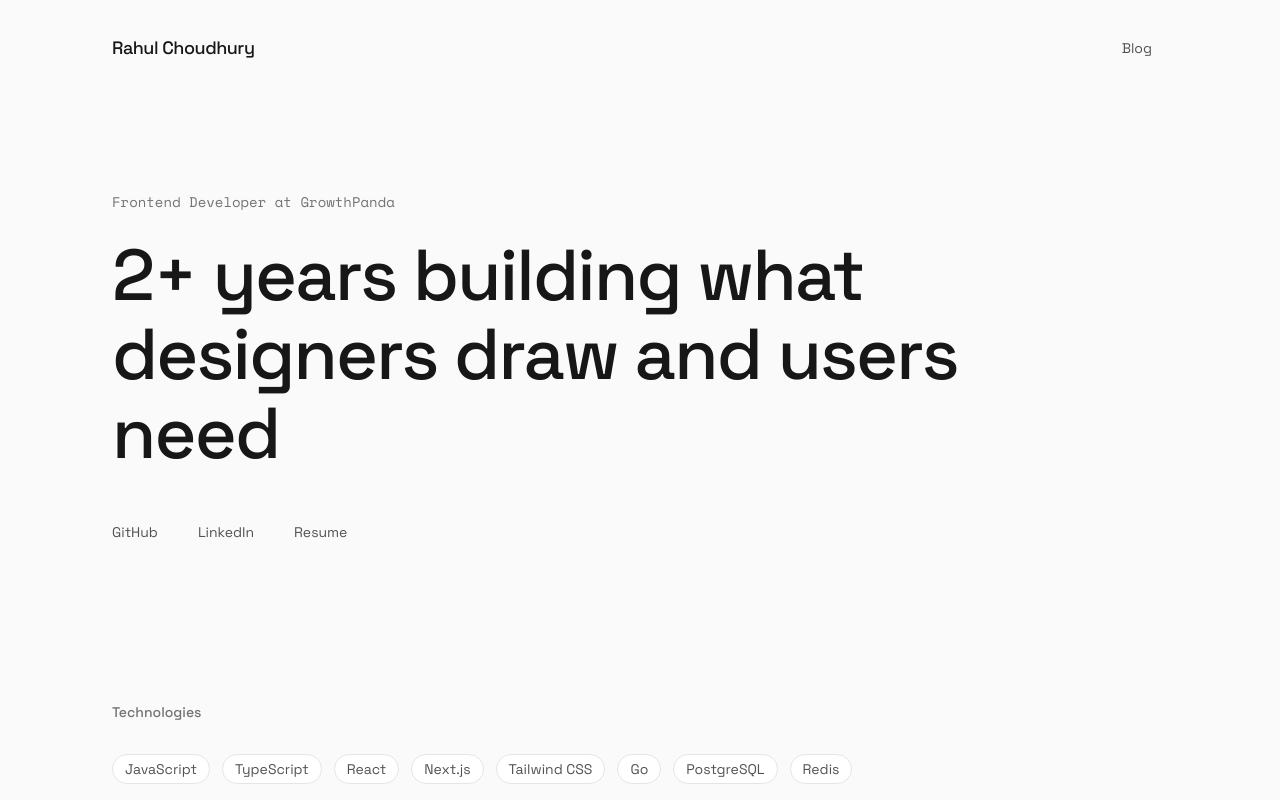
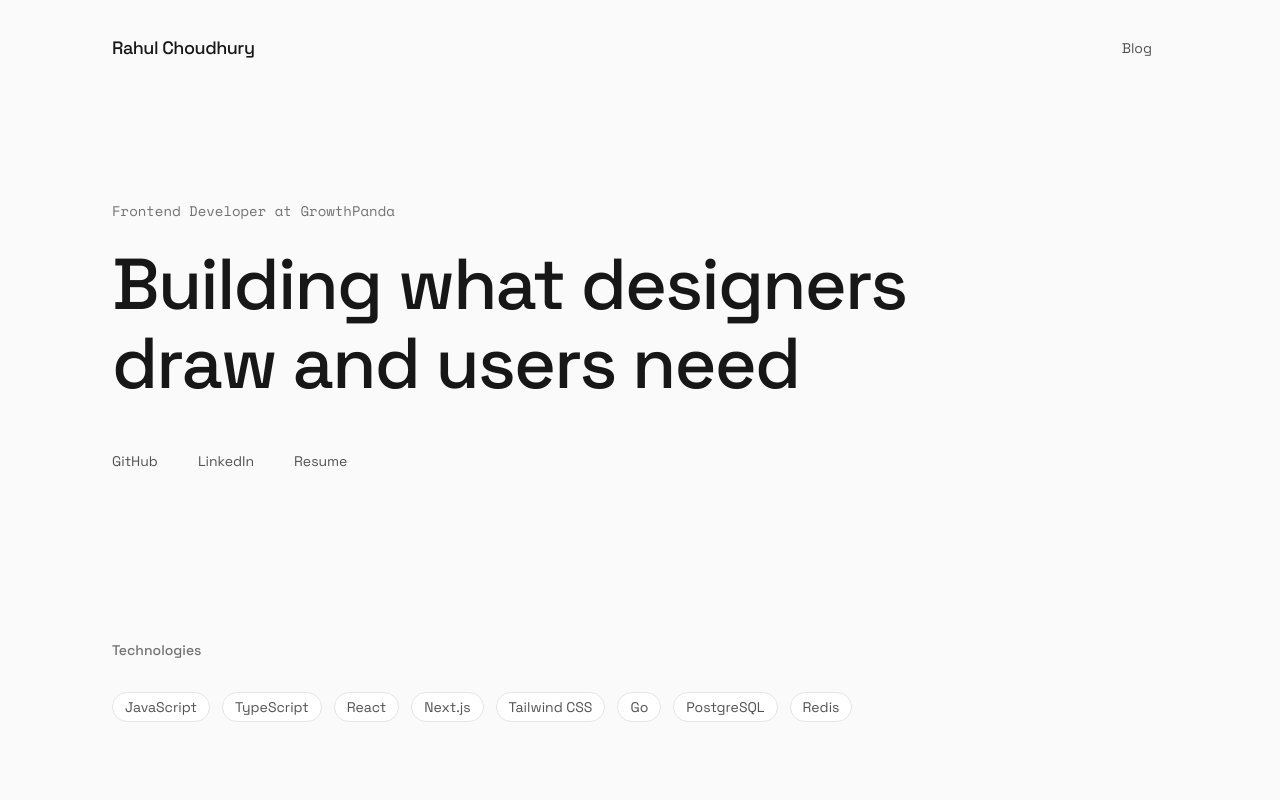
Before and after one commit to rahul-choudhury/portfolio, a Next.js app: page / in a window 1280 px wide. Shown: the top 800 px of the page. Built offline with nearby package versions, Linux system fonts and the light colour scheme.

Commit message:
chore: get rid of experience in years

```diff
--- a/app/page.tsx
+++ b/app/page.tsx
@@ -57,10 +57,6 @@ const PROJECTS = [
   },
 ];
 
-const EXPERIENCE_IN_YEARS = Math.floor(
-  (Date.now() - +new Date("2023-07-03")) / (1000 * 60 * 60 * 24 * 365.25),
-);
-
 export default function Home() {
   return (
     <div className="min-h-screen bg-bg font-sans text-text">
@@ -92,8 +88,7 @@ export default function Home() {
 
           <Reveal inView={false} delay={0.1}>
             <h1 className="max-w-4xl text-4xl leading-[1.1] font-medium tracking-tight text-text md:text-6xl lg:text-7xl">
-              {EXPERIENCE_IN_YEARS}+ years building what designers draw and
-              users need
+              Building what designers draw and users need
             </h1>
           </Reveal>
 
```
